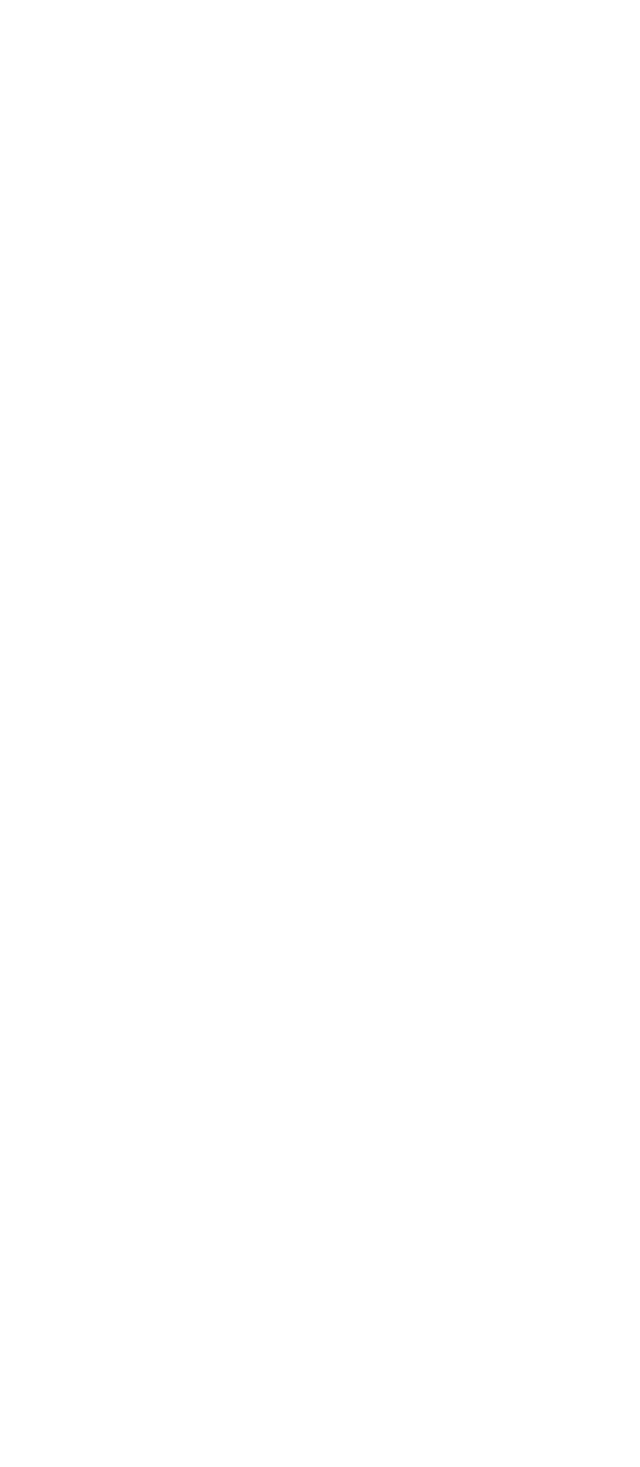
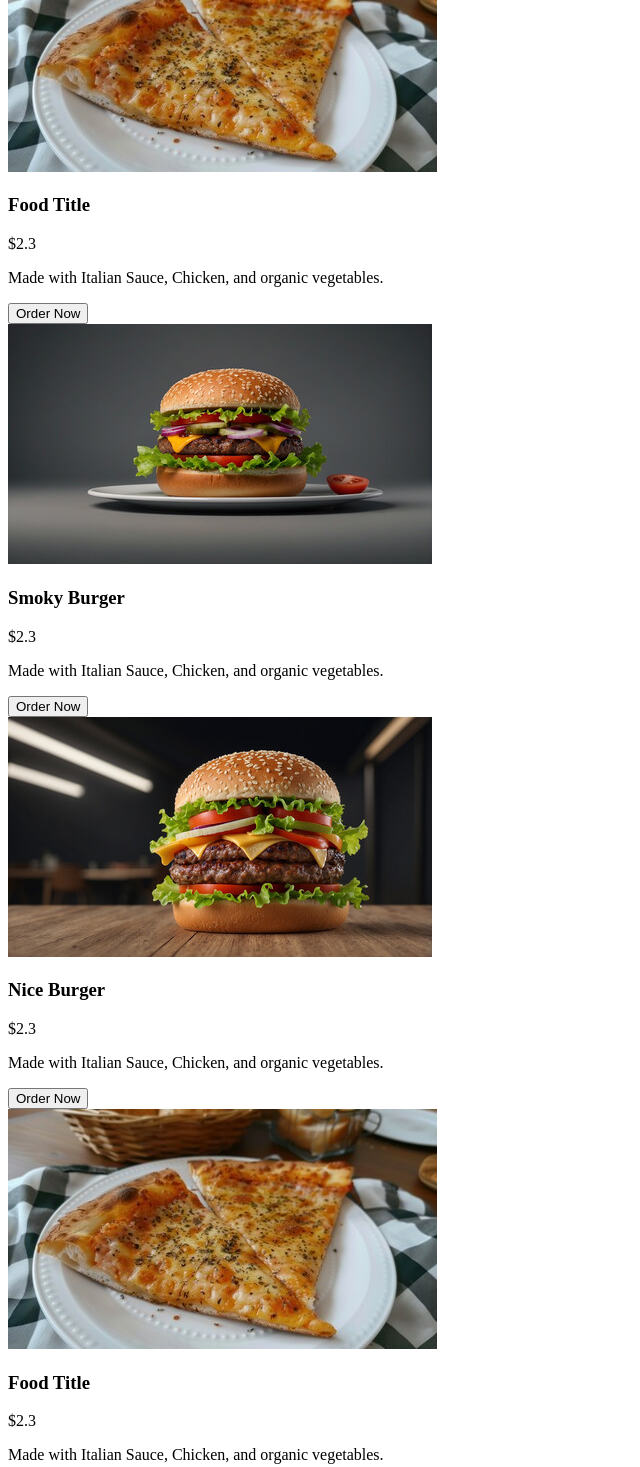
Before and after one commit to HGhulamHamza/Food-Website, a React (Vite) app: page / in a window 1280 px wide. Shown: the part 1330-2797 px from the top of the page, without its empty margins (0-640 px from the left). Before the commit the page ends 1203 px from the top, so only its background shows below. Built offline with nearby package versions, Linux system fonts and the light colour scheme.

Commit message:
Created 'Food Items' successfully

```diff
--- a/src/App.jsx
+++ b/src/App.jsx
@@ -1,7 +1,8 @@
 import React from 'react'
 import Navbar from './Components/Navbar'
 import HeroPage from './Components/HeroPage'
-import ExploreFoods from './Components/FoodItems'
+import ExploreFoods from './Components/ExploreFoods'
+import FoodItems from './Components/FoodItems'
 
 const App = () => {
   return (
@@ -9,6 +10,7 @@ const App = () => {
       <Navbar/>
       <HeroPage/>
       <ExploreFoods/>
+      <FoodItems/>
     </div>
   )
 }
--- a/src/Components/FoodItems.jsx
+++ b/src/Components/FoodItems.jsx
@@ -1,26 +1,71 @@
 import React from 'react';
-import './ExploreFoods.css';
+import './FoodItems.css';
 
-const ExploreFoods = () => {
+const FoodItems = () => {
   return (
-    <div className="explore-foods">
-      <h2>Explore Foods</h2>
-      <div className="food-cards">
-        <div className="food-card">
-          <img src="src/assets/pizza.jpg" alt="Pizza" className="food-image" />
-          <p className="food-name">Pizza</p>
+    <div className="custom-food-menu">
+      <h2>Food Menu</h2>
+      <div className="custom-food-grid">
+        <div className="custom-food-card">
+          <img src="src/assets/s1.jpg" alt="Food Title" />
+          <div className="custom-food-info">
+            <h3>Food Title</h3>
+            <p className="custom-price">$2.3</p>
+            <p className="custom-description">Made with Italian Sauce, Chicken, and organic vegetables.</p>
+            <button className="custom-order-btn">Order Now</button>
+          </div>
         </div>
-        <div className="food-card">
-          <img src="src/assets/burger.jpg" alt="Burger" className="food-image" />
-          <p className="food-name">Burger</p>
+        <div className="custom-food-card">
+          <img src="src/assets/s2.jpg" alt="Smoky Burger" />
+          <div className="custom-food-info">
+            <h3>Smoky Burger</h3>
+            <p className="custom-price">$2.3</p>
+            <p className="custom-description">Made with Italian Sauce, Chicken, and organic vegetables.</p>
+            <button className="custom-order-btn">Order Now</button>
+          </div>
         </div>
-        <div className="food-card">
-          <img src="src/assets/momos.jpg" alt="Momo" className="food-image" />
-          <p className="food-name">Momo</p>
+        <div className="custom-food-card">
+          <img src="src/assets/s3.jpg" alt="Nice Burger" />
+          <div className="custom-food-info">
+            <h3>Nice Burger</h3>
+            <p className="custom-price">$2.3</p>
+            <p className="custom-description">Made with Italian Sauce, Chicken, and organic vegetables.</p>
+            <button className="custom-order-btn">Order Now</button>
+          </div>
+        </div>
+        <div className="custom-food-card">
+          <img src="src/assets/s1.jpg" alt="Food Title" />
+          <div className="custom-food-info">
+            <h3>Food Title</h3>
+            <p className="custom-price">$2.3</p>
+            <p className="custom-description">Made with Italian Sauce, Chicken, and organic vegetables.</p>
+            <button className="custom-order-btn">Order Now</button>
+          </div>
+        </div>
+        <div className="custom-food-card">
+          <img src="src/assets/s2.jpg" alt="Food Title" />
+          <div className="custom-food-info">
+            <h3>Food Title</h3>
+            <p className="custom-price">$2.3</p>
+            <p className="custom-description">Made with Italian Sauce, Chicken, and organic vegetables.</p>
+            <button className="custom-order-btn">Order Now</button>
+          </div>
+        </div>
+        <div className="custom-food-card">
+          <img src="src/assets/s5.jpg" alt="Chicken Steam Momo" />
+          <div className="custom-food-info">
+            <h3>Chicken Steam Momo</h3>
+            <p className="custom-price">$2.3</p>
+            <p className="custom-description">Made with Italian Sauce, Chicken, and organic vegetables.</p>
+            <button className="custom-order-btn">Order Now</button>
+          </div>
         </div>
       </div>
+      <a href="#" className="custom-see-all">See All Foods</a>
+
     </div>
+
   );
-}
+};
 
-export default ExploreFoods;
+export default FoodItems;
```
Also changed, not shown: src/Components/ExploreFoods.jsx (line endings or trailing spaces).
